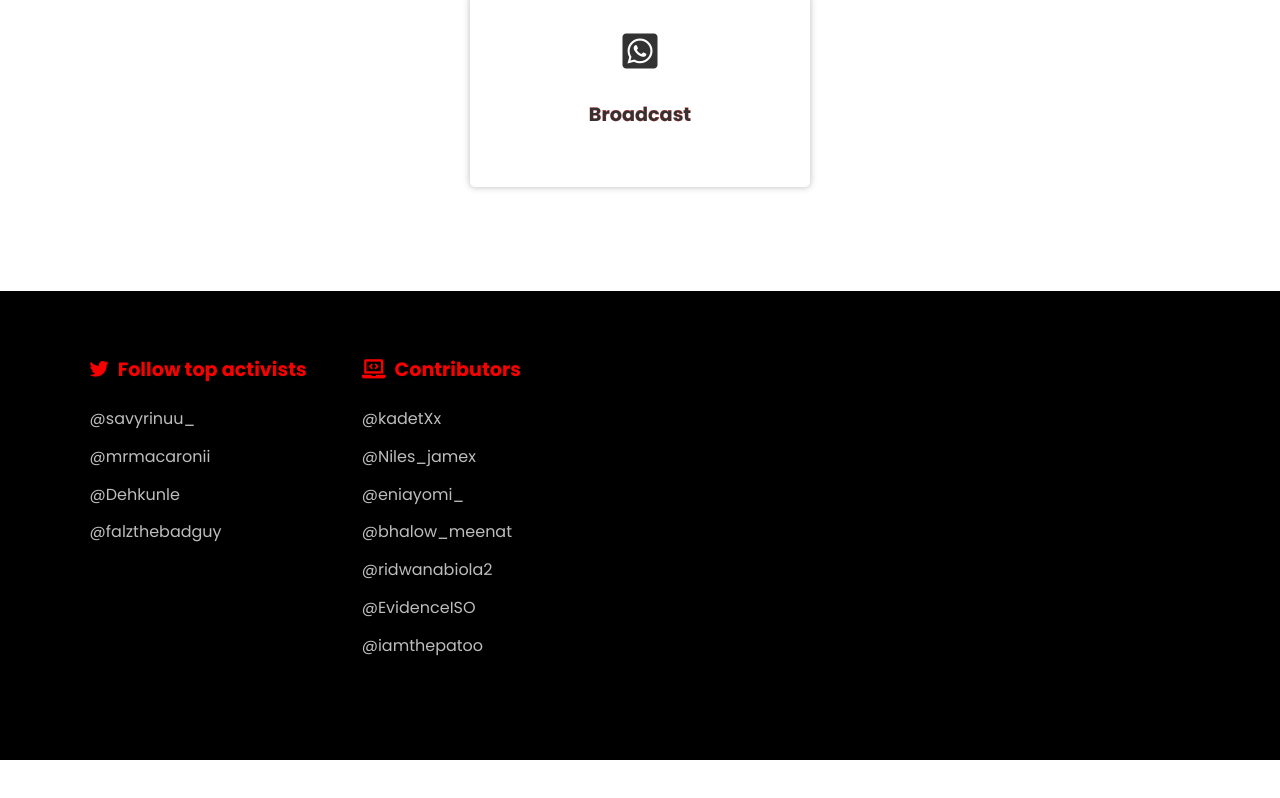
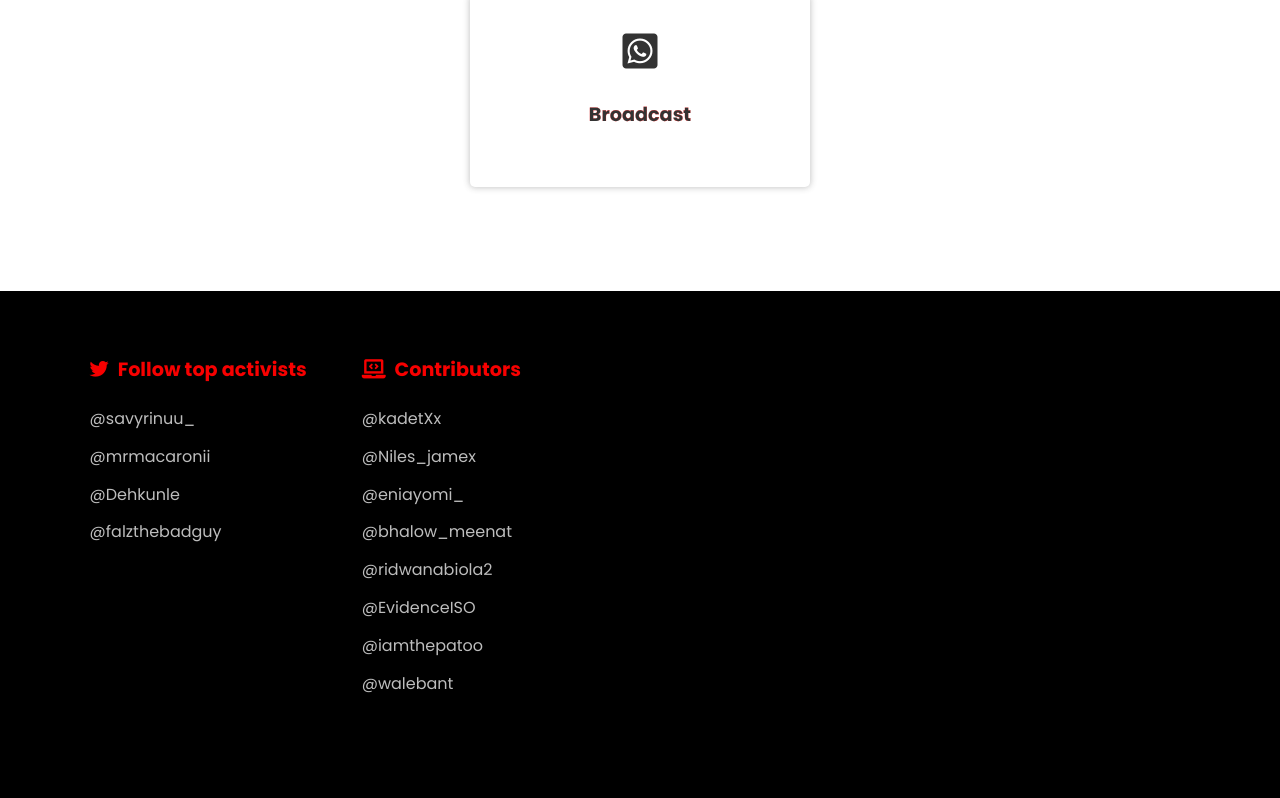
Before and after one commit to kadetXx/endsars, a React (Create React App) app: page / in a window 1280 px wide. Shown: the part 1386-2184 px from the top of the page. Before the commit the page ends 2146 px from the top, so only its background shows below. Built offline with nearby package versions, Linux system fonts and the light colour scheme.

Commit message:
add name to contributors

```diff
--- a/src/pages/home/Home.jsx
+++ b/src/pages/home/Home.jsx
@@ -200,6 +200,16 @@ function Home() {
                   @iamthepatoo
                 </a>
               </li>
+
+              <li>
+                <a
+                  href="https://twitter.com/walebant"
+                  target="_blank"
+                  rel="noreferrer noopener"
+                >
+                  @walebant
+                </a>
+              </li>
             </ul>
           </section>
         </footer>
```
